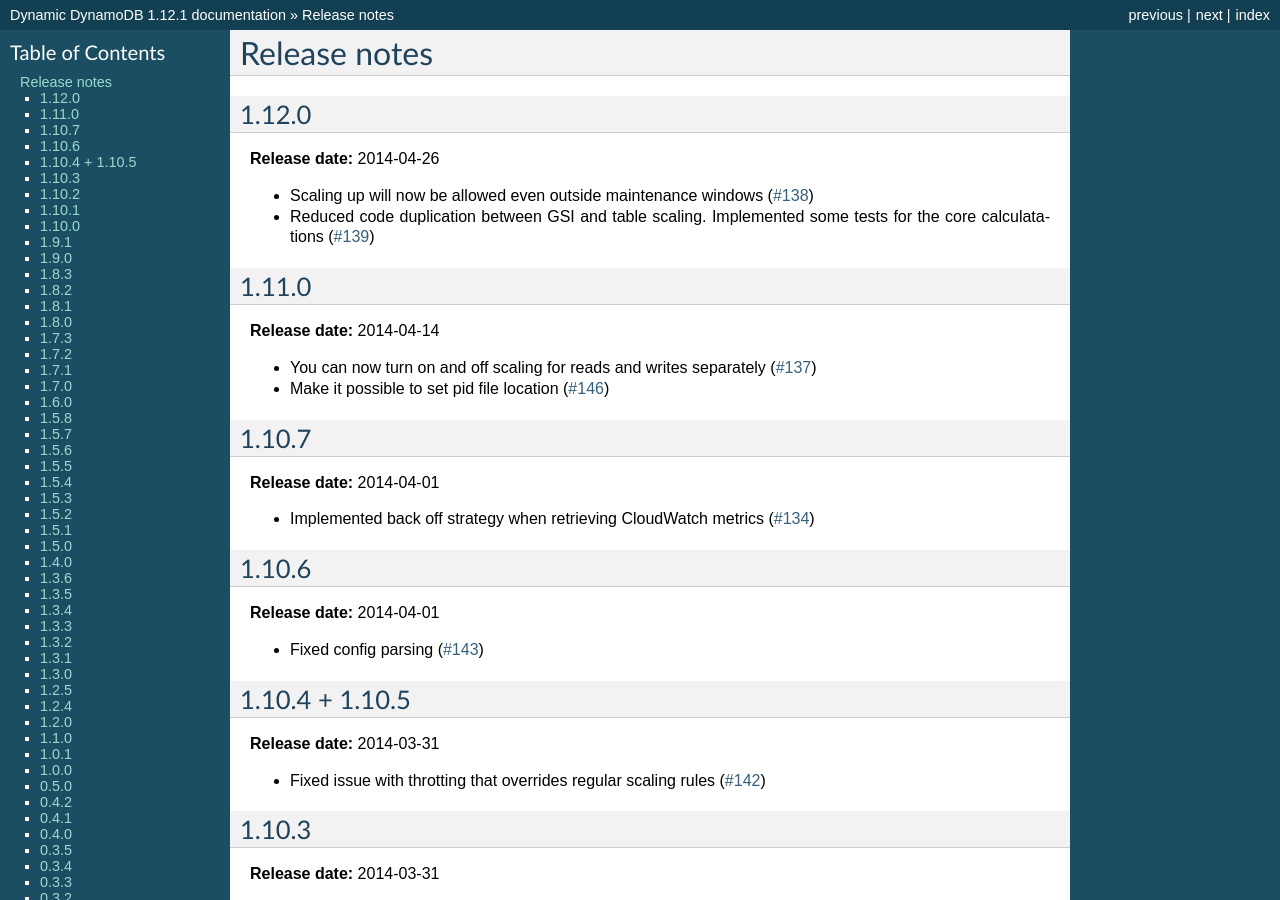
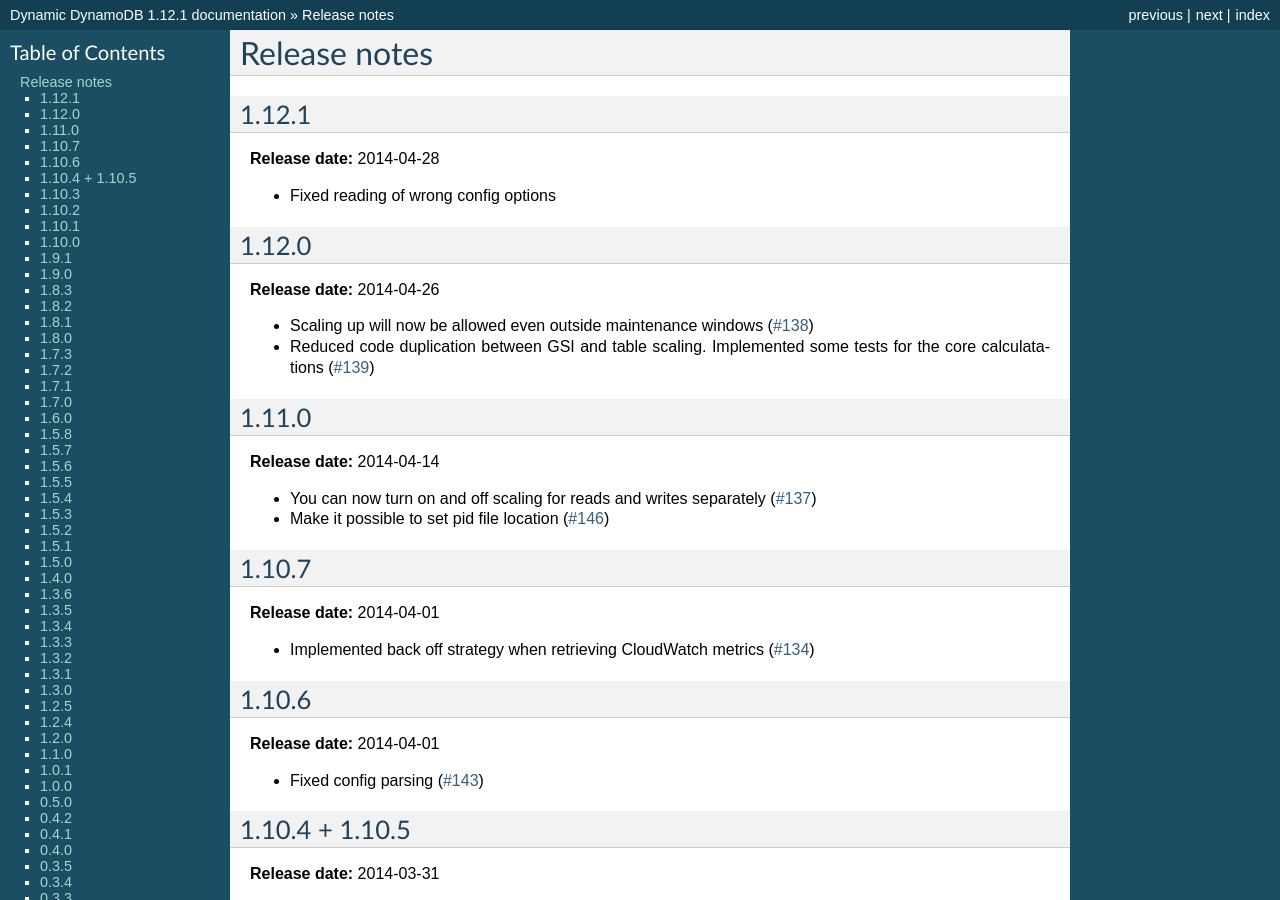
Before and after one commit to sebdah/dynamic-dynamodb, a Sphinx documentation site: the page built from docs/release_notes.rst, in a window 1280 px wide and 900 px high. Built offline with Sphinx 7.4.7, drawn with Linux system fonts in a browser that asks for light colours.

Commit message:
Added release notes for 1.12.1

```diff
--- a/docs/release_notes.rst
+++ b/docs/release_notes.rst
@@ -1,5 +1,12 @@
 Release notes
 =============
+
+1.12.1
+------
+
+**Release date:** 2014-04-28
+
+- Fixed reading of wrong config options
 
 1.12.0
 ------
```
